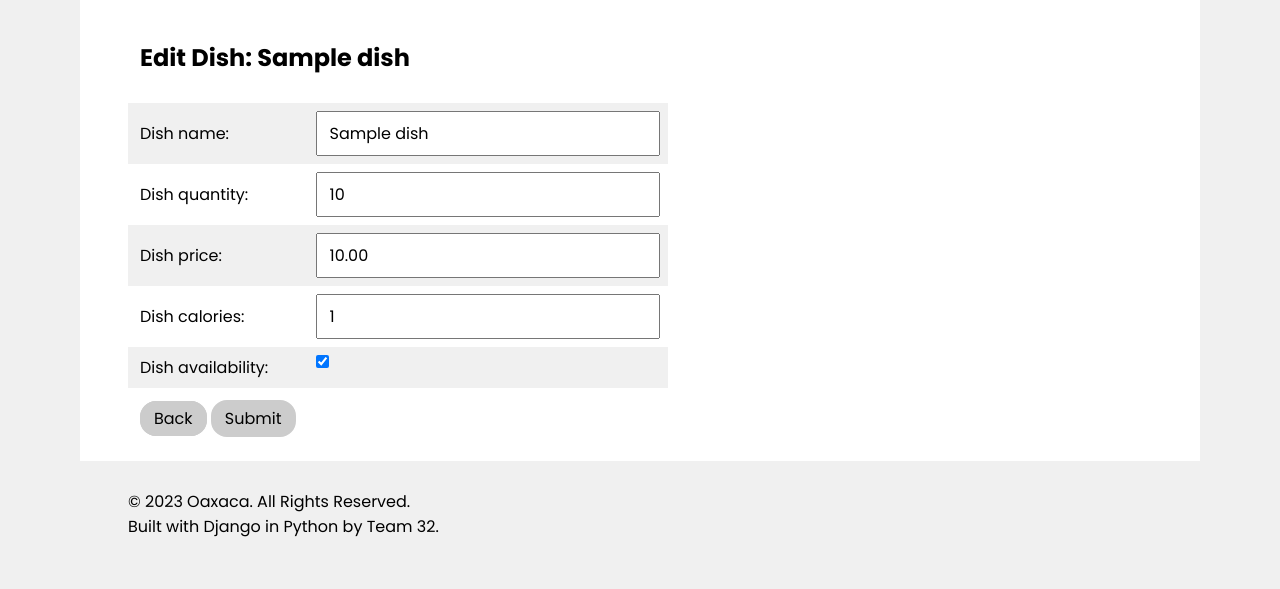
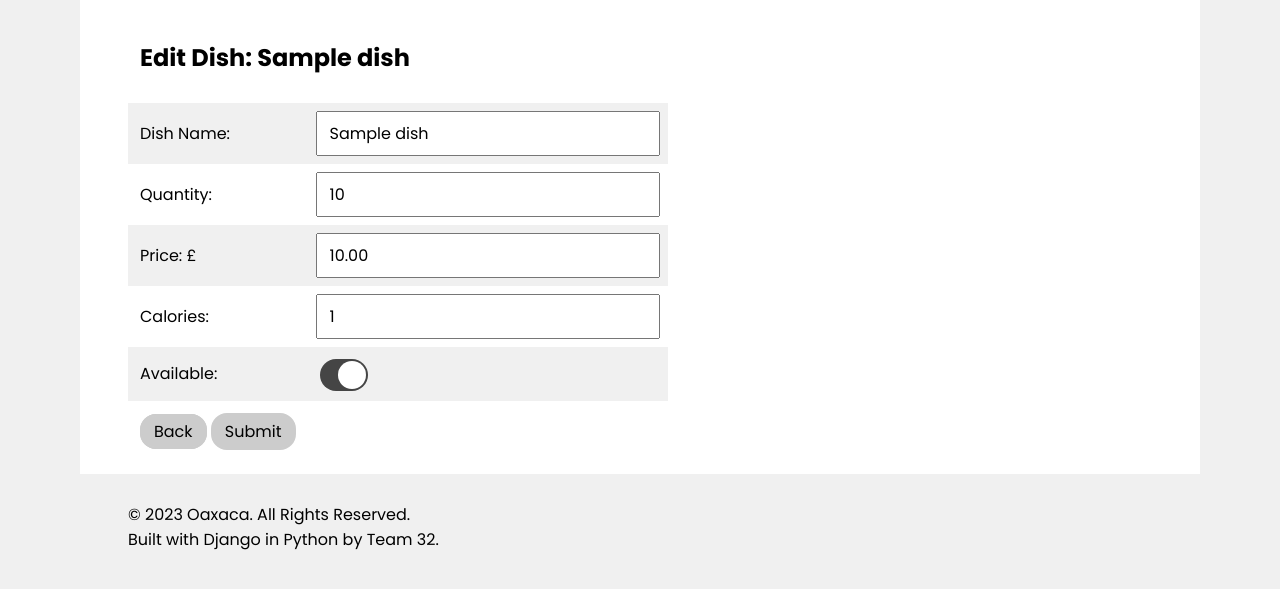
Before and after one commit to swinghin/CS2810-Team-Project-32, a Django app: page /manage/menu/edit/1 in a window 1280 px wide. Shown: the part 158-747 px from the top of the page. Run offline with Django 4.2, Linux system fonts and the light colour scheme; tables that the repository leaves empty hold one stand-in row (values such as "Sample post").

Commit message:
Replace checkbox with slide toggle

```diff
--- a/Oaxaca/restaurant/forms.py
+++ b/Oaxaca/restaurant/forms.py
@@ -11,5 +11,5 @@ class DishForm(ModelForm):
             'dish_quantity':forms.NumberInput(attrs={'class':'table-cell'}),
             'dish_price':forms.NumberInput(attrs={'class':'table-cell'}),
             'dish_calories':forms.NumberInput(attrs={'class':'table-cell'}),
-            'dish_availability':forms.CheckboxInput(attrs={'class':'table-cell'}),
+            'dish_availability':forms.CheckboxInput(attrs={'class':'slide-toggle-checkbox'}),
         }
--- a/Oaxaca/restaurant/templates/restaurant/dish_details.html
+++ b/Oaxaca/restaurant/templates/restaurant/dish_details.html
@@ -4,12 +4,31 @@
     <h1>Edit Dish: {{ dish.dish_name }}</h1>
     <form class="table" action="" method="post">
       {% csrf_token %}
-      {% for field in form %}
-        <div class="table-row">
-          <label class="table-cell" for="{{ field.auto_id }}">{{ field.label }}:</label>
-          {{ field }}
+      <div class="table-row">
+        <label class="table-cell" for="dish-name">Dish Name:</label>
+        {{ form.dish_name }}
+      </div>
+      <div class="table-row">
+        <label class="table-cell" for="dish-quantity">Quantity:</label>
+        {{ form.dish_quantity }}
+      </div>
+      <div class="table-row">
+        <label class="table-cell" for="dish-price">Price: £</label>
+        {{ form.dish_price }}
+      </div>
+      <div class="table-row">
+        <label class="table-cell" for="dish-calories">Calories:</label>
+        {{ form.dish_calories }}
+      </div>
+      <div class="table-row">
+        <label class="table-cell" for="dish-availability">Available:</label>
+        <div class="table-cell">
+          <label class="slide-toggle">
+            {{ form.dish_availability }}
+            <span class="slide-toggle-switch"></span>
+          </label>
         </div>
-      {% endfor %}
+      </div>
       <div class="form-buttons">
         <a class="button button-block" href="{% url 'staff-menu' %}">Back</a>
         <input class="button button-block" type="submit" value="Submit" />
```
